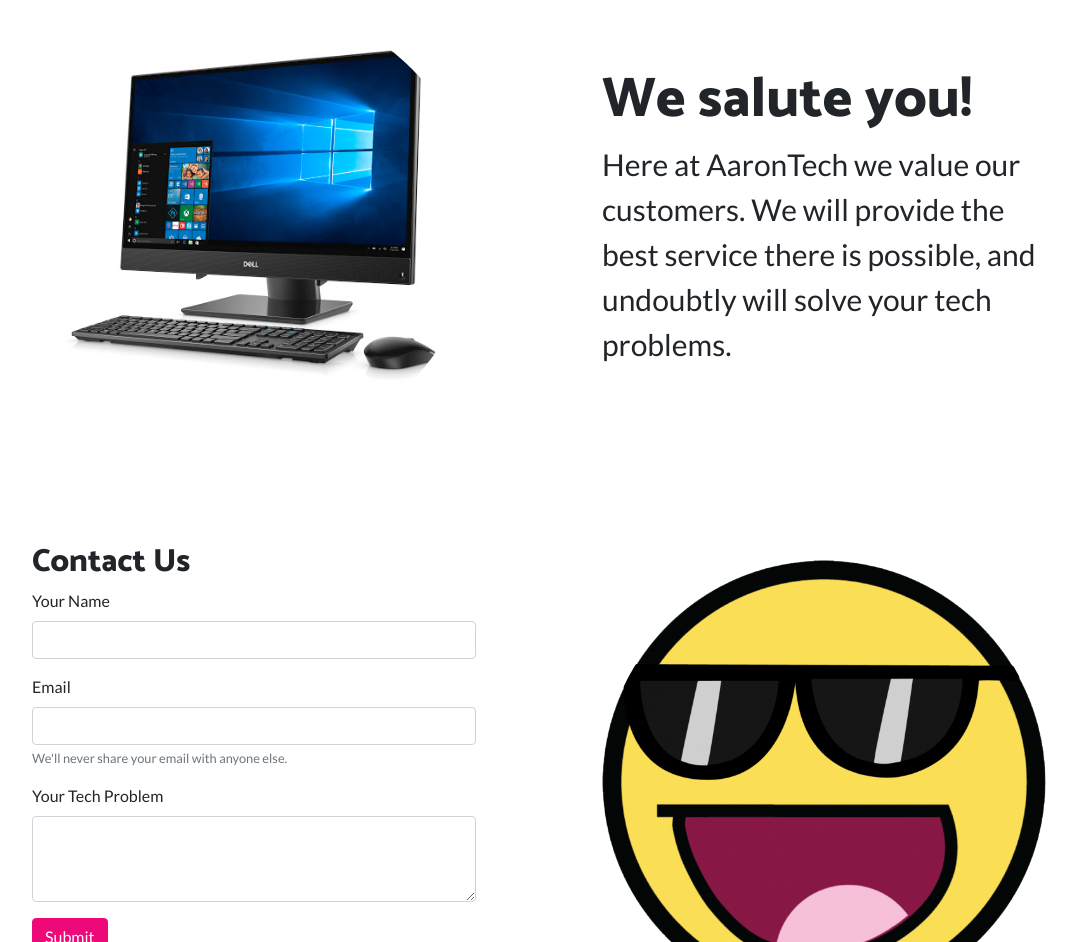
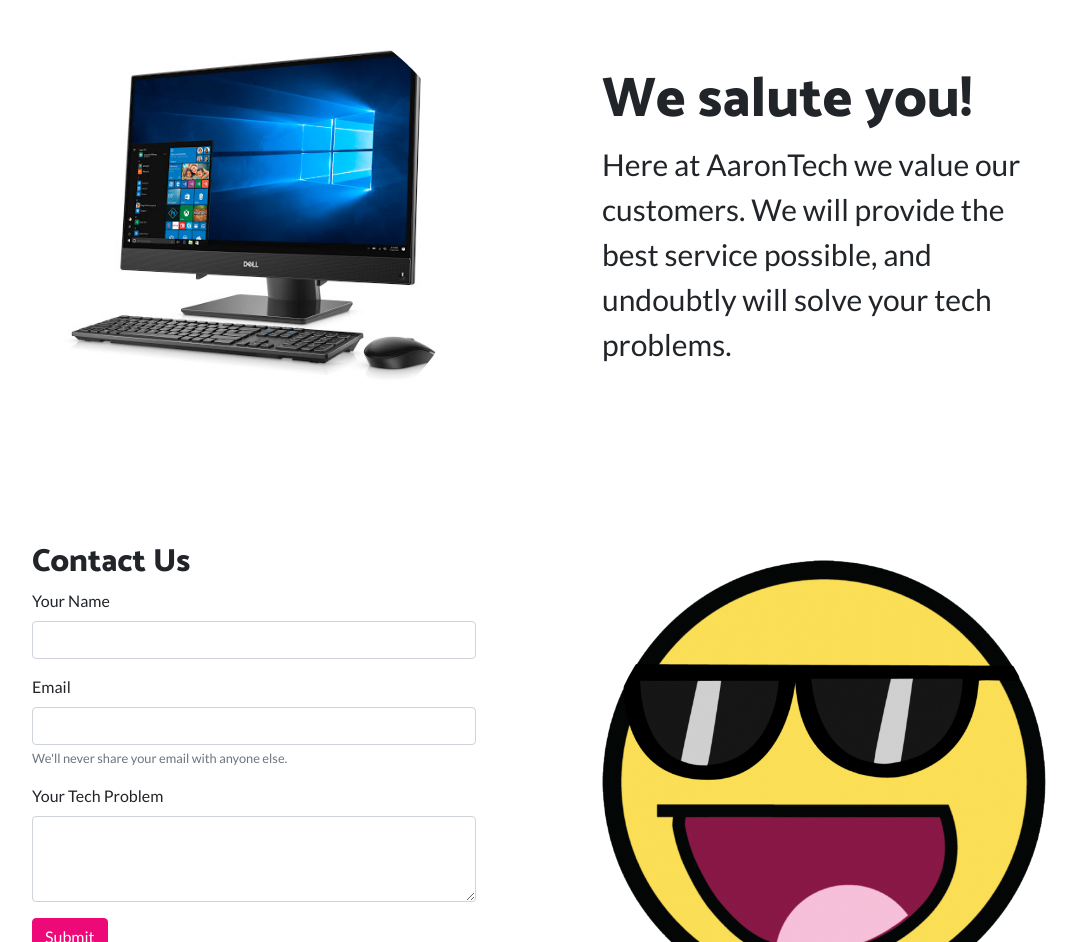
Before and after one commit to aaronleetw/old.aaronlee.tech, a website: page index.html in a window 1280 px wide. Shown: the part 1272-2214 px from the top of the page, without its empty margins (101-1178 px from the left). Drawn offline with Linux system fonts and the light colour scheme.

Commit message:
Edit Section

```diff
--- a/index.html
+++ b/index.html
@@ -95,8 +95,8 @@
         <div class="col-lg-6">
           <div class="p-5">
             <h2 class="display-4">We salute you!</h2>
-            <p style="font-size: 30px;">Here at AaronTech we value our customers. We will provide the best service there
-              is possible, and
+            <p style="font-size: 30px;">Here at AaronTech we value our customers. We will provide the best service
+              possible, and
               undoubtly will solve your tech problems.</p>
           </div>
         </div>
```
